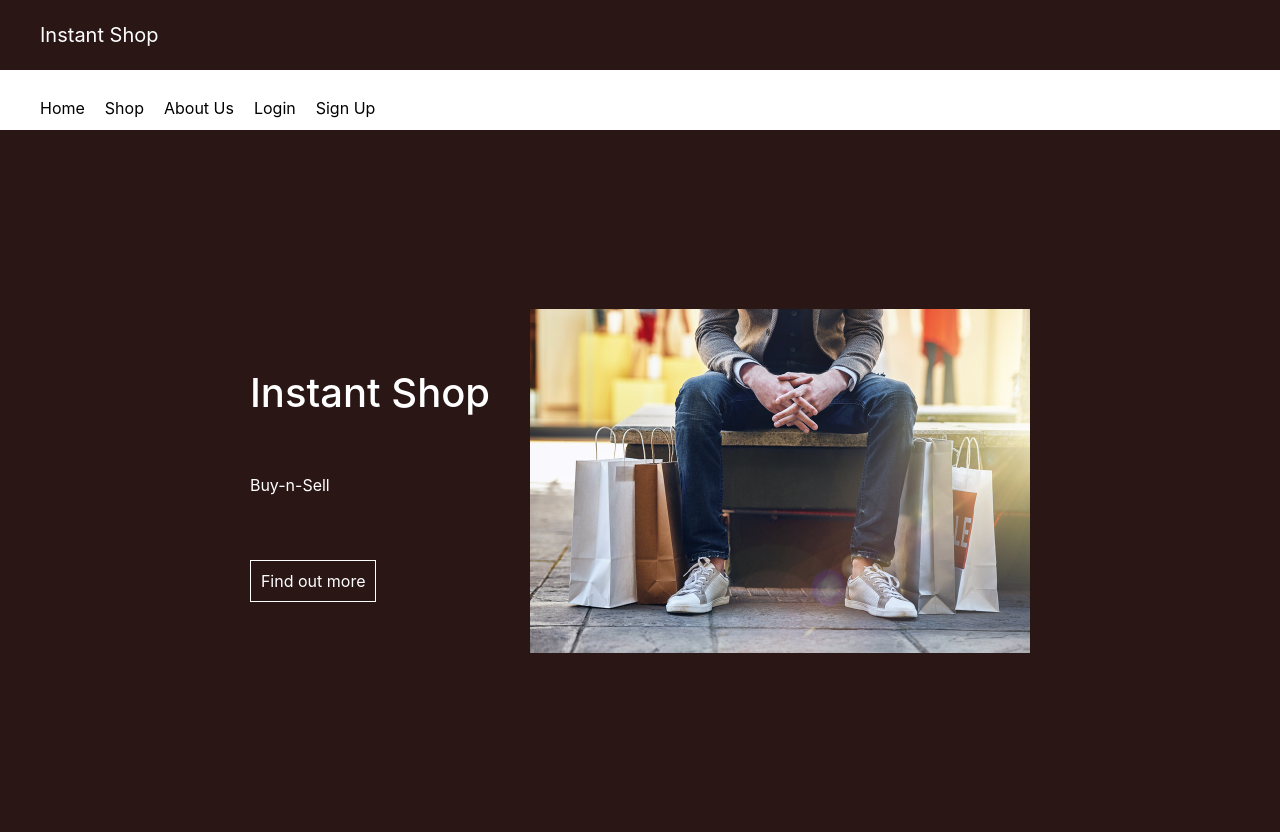
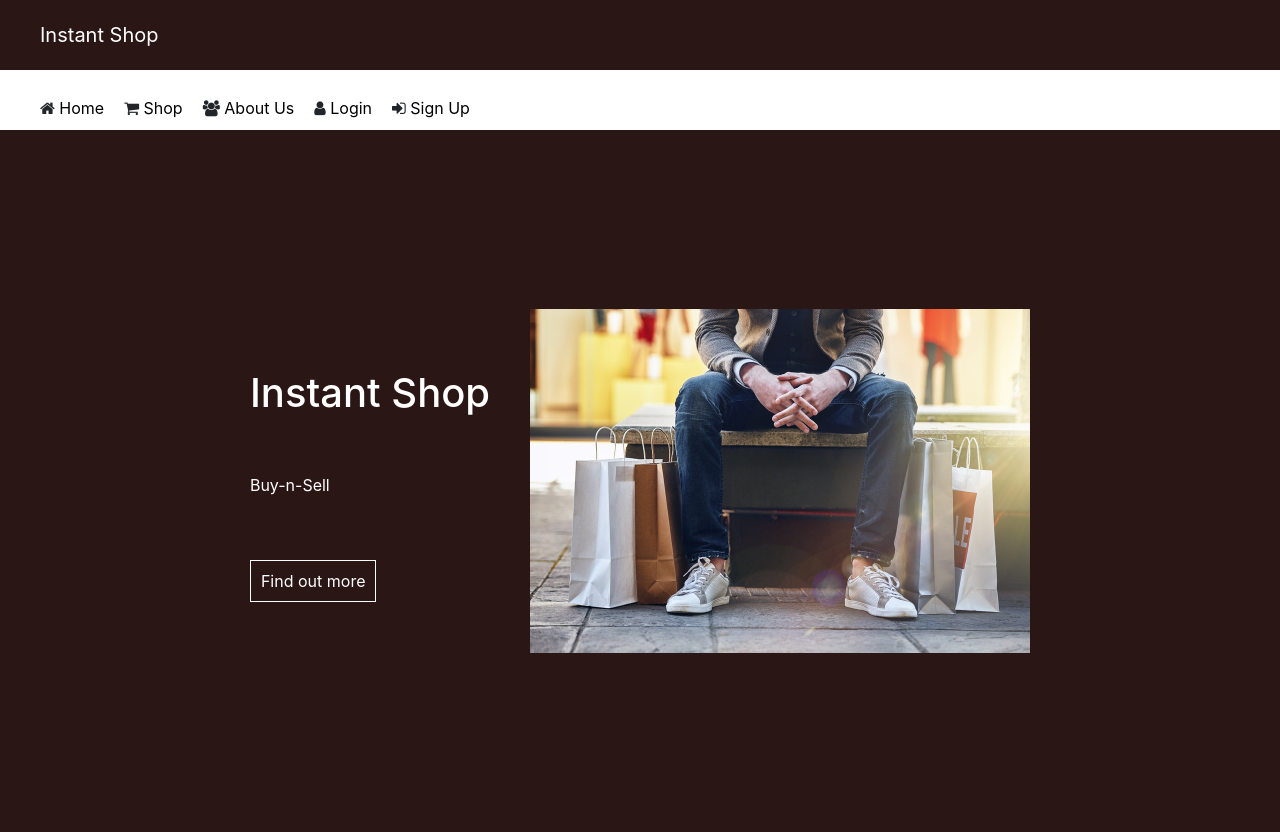
Before and after one commit to tarunraghav226/Instant-Shop-3rd-year-mini-project, a Django app: template InstantShop/templates/index.html in a window 1280 px wide. Run offline with Django 3.2, Linux system fonts and the light colour scheme; the template is opened without the code that fills it, so the values that code supplies are empty; some libraries are stand-ins or nearby versions.

Commit message:
Added icons in navigation bar.

```diff
--- a/InstantShop/static/css/base.css
+++ b/InstantShop/static/css/base.css
@@ -13,6 +13,8 @@
     position:sticky;
     top: 0px;
 }
+
+body{min-width: 262px;}
 
 .web-name span{margin-left: 20px;}
 
@@ -51,7 +53,7 @@ nav ul li{
     nav{display: none;}
 
     .hamburger, .cross{
-        position: absolute;
+        position: fixed;
         right: 20px;
         top: 20px;
         color: white;
--- a/InstantShop/templates/base.html
+++ b/InstantShop/templates/base.html
@@ -23,11 +23,11 @@
     </label>
     <nav>
         <ul>
-            <li><a href="#">Home</a></li>
-            <li><a href="#">Shop</a></li>
-            <li><a href="#">About Us</a></li>
-            <li><a href="#">Login</a></li>
-            <li><a href="#">Sign Up</a></li>
+            <li><i class="fa fa-home" aria-hidden="true"></i><a href="#"> Home</a></li>
+            <li><i class="fa fa-shopping-cart" aria-hidden="true"></i><a href="#"> Shop</a></li>
+            <li><i class="fa fa-users" aria-hidden="true"></i><a href="#"> About Us</a></li>
+            <li><i class="fa fa-user" aria-hidden="true"></i><a href="#"> Login</a></li>
+            <li><i class="fa fa-sign-in" aria-hidden="true"></i><a href="#"> Sign Up</a></li>
         </ul>
     </nav>
     <main>
```
